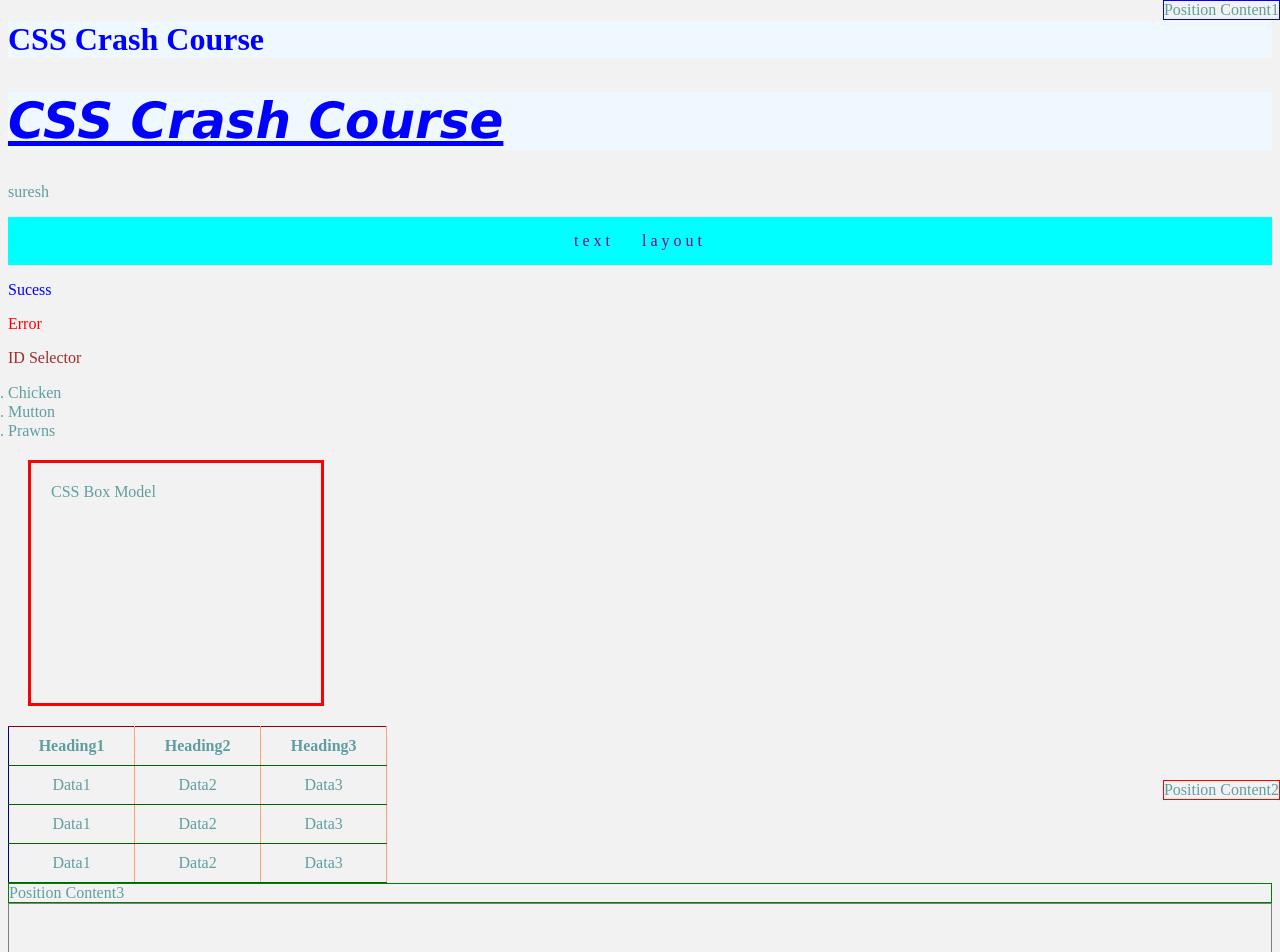
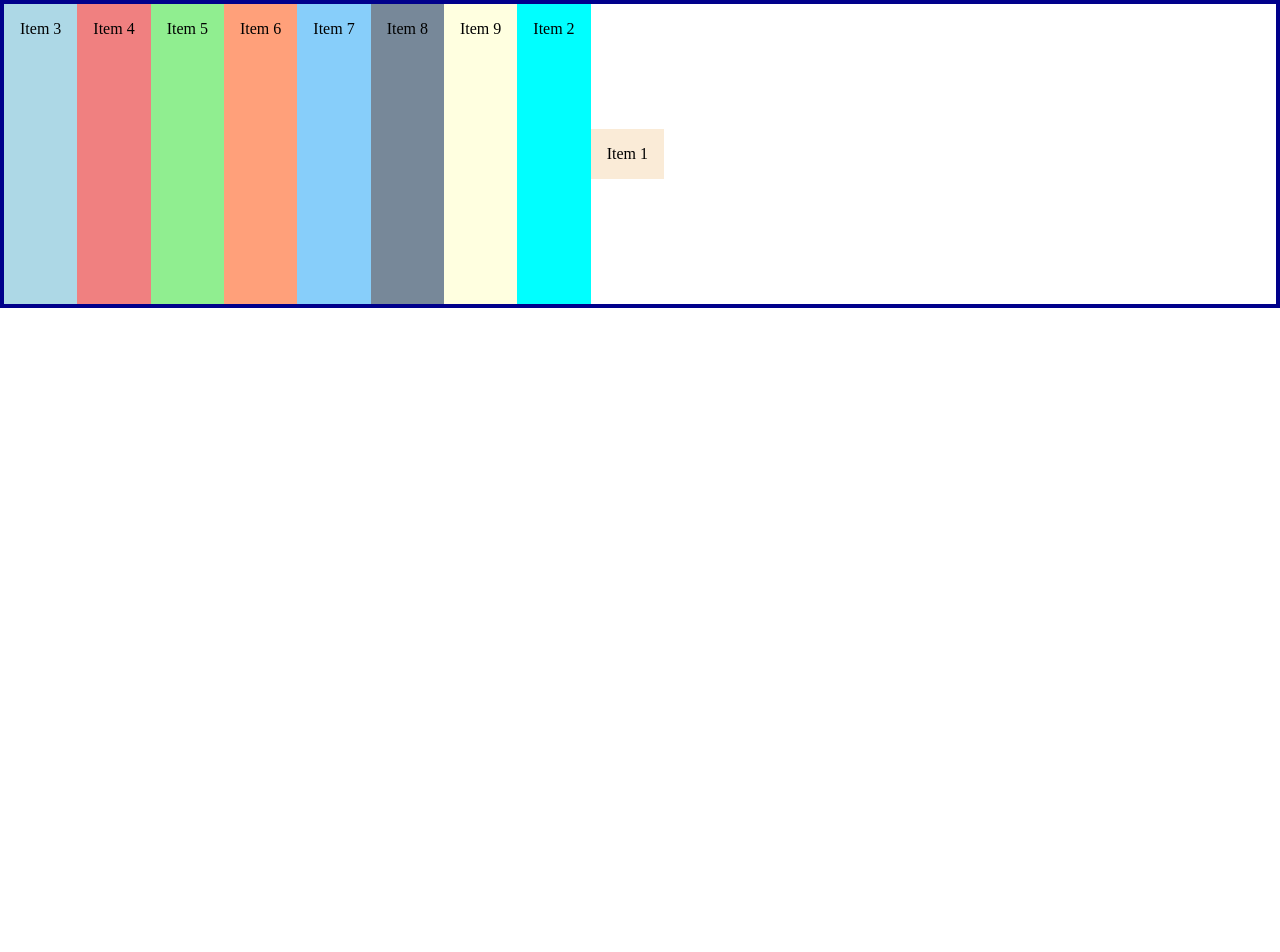
Before and after one commit to sureshpatta86/css-crash-course, a plain HTML site: page index.html in a window 1280 px wide. Shown: the top 952 px of the page. After the commit the page ends 800 px from the top, so only its background shows below. Drawn offline with Linux system fonts and the light colour scheme.

Commit message:
Flex-Box

```diff
--- a/index.html
+++ b/index.html
@@ -8,44 +8,16 @@
     <link rel="stylesheet" href="style.css" />
   </head>
   <body>
-    <h1>CSS Crash Course</h1>
-    <h1 class="font-styles">CSS Crash Course</h1>
-    <p>suresh</p>
-    <p class="textlayout">text layout</p>
-    <p class="sucess">Sucess</p>
-    <p class="error">Error</p>
-    <p id="test">ID Selector</p>
-    <ul>
-      <li>Chicken</li>
-      <li>Mutton</li>
-      <li>Prawns</li>
-    </ul>
-    <div class="box-model">CSS Box Model</div>
-    <table>
-      <th>Heading1</th>
-      <th>Heading2</th>
-      <th>Heading3</th>
-      <tbody>
-        <tr>
-          <td>Data1</td>
-          <td>Data2</td>
-          <td>Data3</td>
-        </tr>
-        <tr>
-          <td>Data1</td>
-          <td>Data2</td>
-          <td>Data3</td>
-        </tr>
-        <tr>
-          <td>Data1</td>
-          <td>Data2</td>
-          <td>Data3</td>
-        </tr>
-      </tbody>
-    </table>
+    <div class="container">
+      <div class="flex-item item-1">Item 1</div>
+      <div class="flex-item item-2">Item 2</div>
+      <div class="flex-item item-3">Item 3</div>
+      <div class="flex-item item-4">Item 4</div>
+      <div class="flex-item item-5">Item 5</div>
+      <div class="flex-item item-6">Item 6</div>
+      <div class="flex-item item-7">Item 7</div>
+      <div class="flex-item item-8">Item 8</div>
+      <div class="flex-item item-9">Item 9</div>
+    </div>
   </body>
-  <div class="position1">Position Content1</div>
-  <div class="position2">Position Content2</div>
-  <div class="position3">Position Content3</div>
-  <div style="height: 1000px; border: 1px solid grey"></div>
 </html>
--- a/style.css
+++ b/style.css
@@ -1,83 +1,62 @@
 body {
-  background-color: rgba(0, 0, 0, 0.05);
+  margin: 0;
 }
-/* Element Selector */
-h1 {
-  color: blue;
-  background-color: aliceblue;
+.container {
+  display: flex;
+  height: 300px;
+  flex-direction: row;
+  /* flex-wrap: wrap; */
+  /* flex-flow: row wrap; */
+  /* column-gap: 20px;
+  row-gap: 10px; */
+  /* gap: 10px 30px; */
+  /* justify-content: space-evenly; */
+  /* align-items: baseline; */
+  /* align-content:flex-start; */
+
+  border: 4px solid darkblue;
 }
-/*Universal Selector */
-* {
-  color: cadetblue;
+.flex-item {
+  color: black;
+  font-size: 1.5 rem;
+  padding: 1rem;
+  text-align: center;
+  /* flex-grow: 1; */
+  /* flex-shrink: 0; */
+  flex: 0 0 auto;
 }
-/* Class Selector*/
-.sucess {
-  color: blue;
+.item-1 {
+  background-color: antiquewhite;
+  /* padding-bottom: 3rem; */
+  order: 3;
+  align-self: center;
 }
-.error {
-  color: red;
+.item-2 {
+  background-color: aqua;
+  /* padding-bottom: 5rem; */
+  order: 2;
 }
-/* Id Selector*/
-#test {
-  color: brown;
+.item-3 {
+  background-color: lightblue;
+  /* padding-bottom: 2rem; */
 }
-.font-styles {
-  font-family: Verdana, Geneva, Tahoma, sans-serif;
-  font-style: italic;
-  font-weight: bold;
-  font-size: 50px;
-  text-decoration: underline;
+.item-4 {
+  background-color: lightcoral;
 }
-.textlayout {
-  color: darkmagenta;
-  background-color: aqua;
-  text-align: center;
-  line-height: 3;
-  letter-spacing: 4px;
-  word-spacing: 20px;
+.item-5 {
+  background-color: lightgreen;
+  /* flex-grow: 1; */
 }
-ul {
-  color: black;
-  list-style-type: armenian;
-  margin: 0;
-  padding: 0;
+.item-6 {
+  background-color: lightsalmon;
 }
-.box-model {
-  border: 3px solid red;
-  height: 200px;
-  width: 250px;
-  padding: 20px;
-  margin: 20px;
+.item-7 {
+  background-color: lightskyblue;
 }
-th,
-td {
-  padding: 10px;
-  border-top: 1px solid darkred;
-  border-bottom : 1px solid darkgreen;
-  border-left : 1px solid darkblue;
-  border-right : 1px solid lightsalmon;
+.item-8 {
+  background-color: lightslategrey;
 }
-table {
-  width: 30%;
-  border-collapse: collapse;
+.item-9 {
+  background-color: lightyellow;
+  /* flex-grow: 1; */
 }
-td {
-  text-align: center;
-}
-.position1{
-  border: 1px solid blue;
-  position: absolute;
- top:0px;
- right: 0px;
-}
-.position2{
-  border: 1px solid red;
-  position: fixed;
-  bottom: 0px;
-  right: 0px;
-}
-.position3{
-  border: 1px solid green;
-  position: sticky;
-  top: 200px
-}
```
